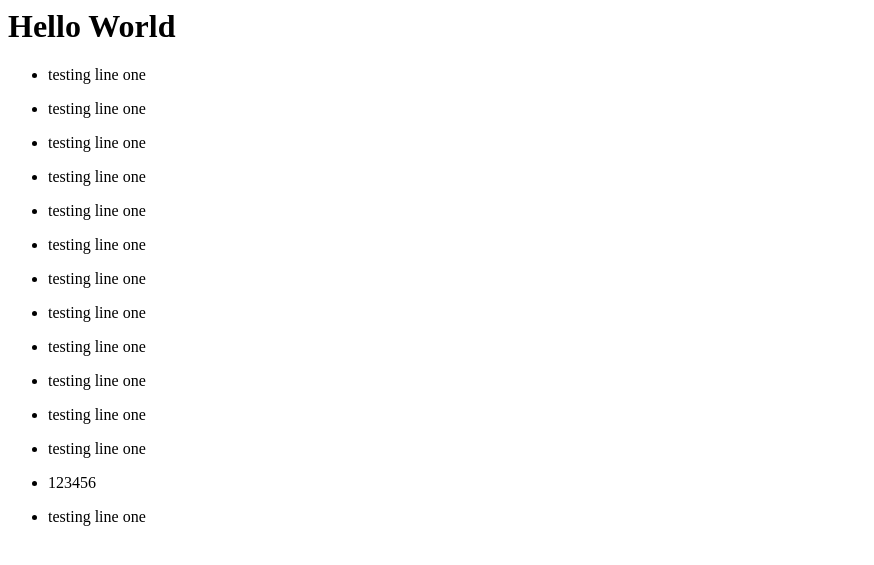
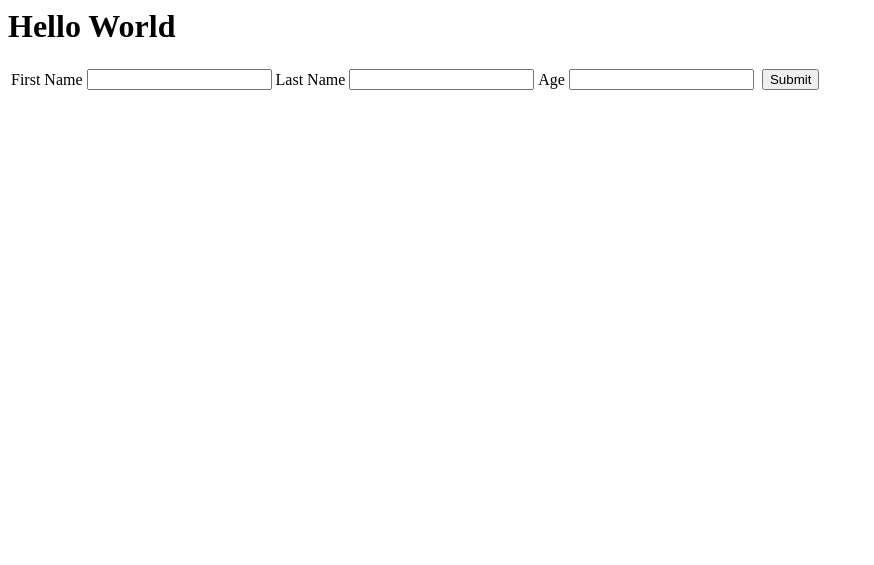
Before and after one commit to lynas/django, a Django app: page / in a window 1280 px wide. Shown: the top 565 px of the page, without its empty margins (0-874 px from the left). Run offline with Django 3.2, Linux system fonts and the light colour scheme; data comes from the database, SQL or seed files in the repository.

Commit message:
form submission done and command executed from web

```diff
--- a/mysite/templates/mysite/base.html
+++ b/mysite/templates/mysite/base.html
@@ -1,6 +1,6 @@
 <html>
 <head>
-        <title> titile </title>
+        <title> #DWeb </title>
 </head>
 <body>
         <h1> Hello World</h1>
--- a/mysite/templates/mysite/home.html
+++ b/mysite/templates/mysite/home.html
@@ -1,4 +1,4 @@
-{% extends "mysite/base.html"  %}
+{% extends "mysite/base.html" %}
 {% block content %}
     {% for line in lines %}
         <ul>
@@ -6,4 +6,16 @@
             <li>{{ line.text }}</li>
         </ul>
     {% endfor %}
+    <form action="/fsub/" method="POST">
+        {% csrf_token %}
+        <table>
+            <tr>
+                <td>First Name</td><td><input type="text" name="first_name" /> </td>
+                <td>Last Name</td><td><input type="text" name="last_name" /> </td>
+                <td>Age</td><td><input type="text" name="age" /> </td>
+                <td> </td><td><input type="submit" value="Submit" /> </td>
+            </tr>
+        </table>
+
+    </form>
 {% endblock %}
--- a/mysite/urls.py
+++ b/mysite/urls.py
@@ -8,4 +8,5 @@ urlpatterns = [
 
     url(r'^admin/', include(admin.site.urls)),
     url(r'^$', 'mysite.views.home', name='home'),
+    url(r'^fsub/', 'mysite.views.form_submit_page', name='fsub'),
 ]
--- a/mysite/views.py
+++ b/mysite/views.py
@@ -1,13 +1,36 @@
-from django.shortcuts import render_to_response
+from django.shortcuts import render
+import subprocess
 from mysite.models import Line
-#from mysite.models import UsersOfIpv
+# from mysite.models import UsersOfIpv
 
 
 def home(request):
     # line = Line(text="testing line one")
-    #line.save()
+    # line.save()
     # user_of_ipv = UsersOfIpv(title="test", body="body")
     # user_of_ipv.save()
+    context = {"val": "hello World"}
+    # {'lines': Line.objects.all()}
 
-    print Line.objects.all()
-    return render_to_response("mysite/home.html", {'lines': Line.objects.all()})
+    # print Line.objects.all()
+
+
+
+
+    return render(request, "mysite/home.html", context)
+
+
+def form_submit_page(request):
+    first_name = request.POST["first_name"]
+    last_name = request.POST["last_name"]
+    age = request.POST["age"]
+    # context = {"first_name": "first_name"}
+
+    proc = subprocess.Popen(['ls', '-al'], stdout=subprocess.PIPE)
+    output = proc.stdout.read()
+    lines = output.split("\n")
+
+    context = {'lines': lines, 'first_name': first_name}
+
+    print(first_name, last_name, age)
+    return render(request, "mysite/form_submit_page.html", context)
```
Also changed, not shown: mysite/templates/mysite/form_submit_page.html (added, +13 -0 lines), 7 other files. Lines whose indentation alone changed are shown as unchanged.
